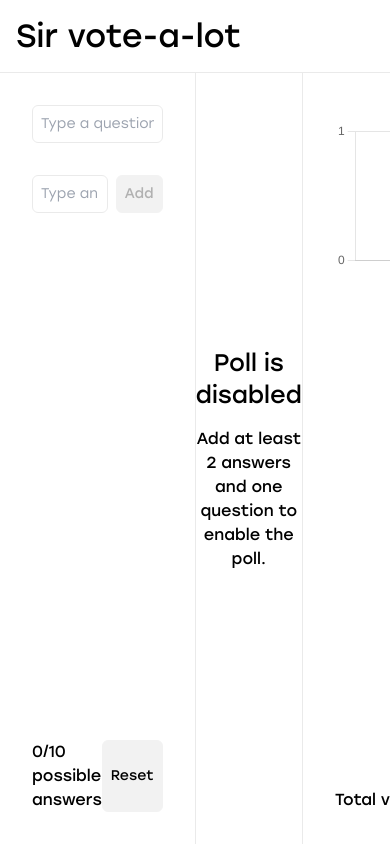
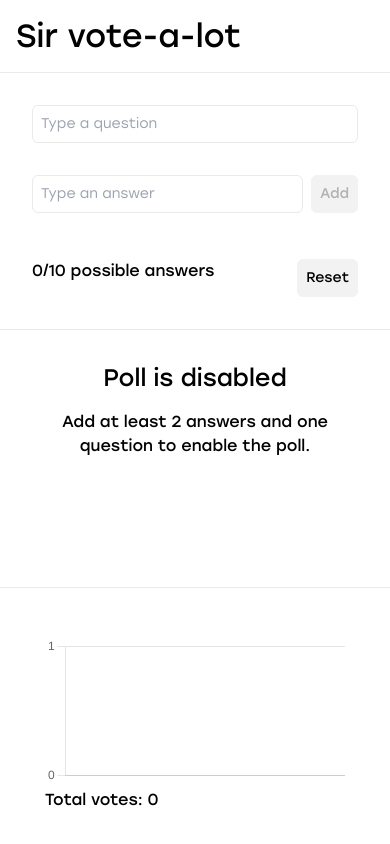
Before and after one commit to taironcoelho/poll-app-vue3, a Vue app: page / in a window 390 px wide. Built offline with nearby package versions, Linux system fonts and the light colour scheme.

Commit message:
styles: make page responsive

```diff
--- a/src/organisms/poll/PollQuestion.vue
+++ b/src/organisms/poll/PollQuestion.vue
@@ -47,7 +47,7 @@ const dataTest = 'poll';
 <template>
   <section
     v-if="isPollDisabled"
-    class="flex flex-col self-center text-center"
+    class="flex flex-col self-center text-center p-8"
     :data-test="`${dataTest}-empty-state`"
   >
     <h2 class="text-h2 mb-4">
--- a/src/pages/poll/PollPage.vue
+++ b/src/pages/poll/PollPage.vue
@@ -9,12 +9,12 @@ import TotalVotes from '@/organisms/total-votes/TotalVotes.vue';
     <h1 class="text-h1 border-b border-b-grey-300 p-4">
       Sir vote-a-lot
     </h1>
-    <div class="flex h-full">
-      <QuestionForm class="flex-1 border-r border-r-grey-300" />
+    <div class="flex flex-col md:flex-row h-full">
+      <QuestionForm class="flex-1 md:border-r md:border-r-grey-300" />
       <PollQuestion
-        class="flex-1"
+        class="flex-1 border-y border-y-grey-300 md:border-none"
       />
-      <TotalVotes class="flex-1 border-l border-l-grey-300" />
+      <TotalVotes class="flex-1 md:border-l md:border-l-grey-300" />
     </div>
   </div>
 </template>
```
